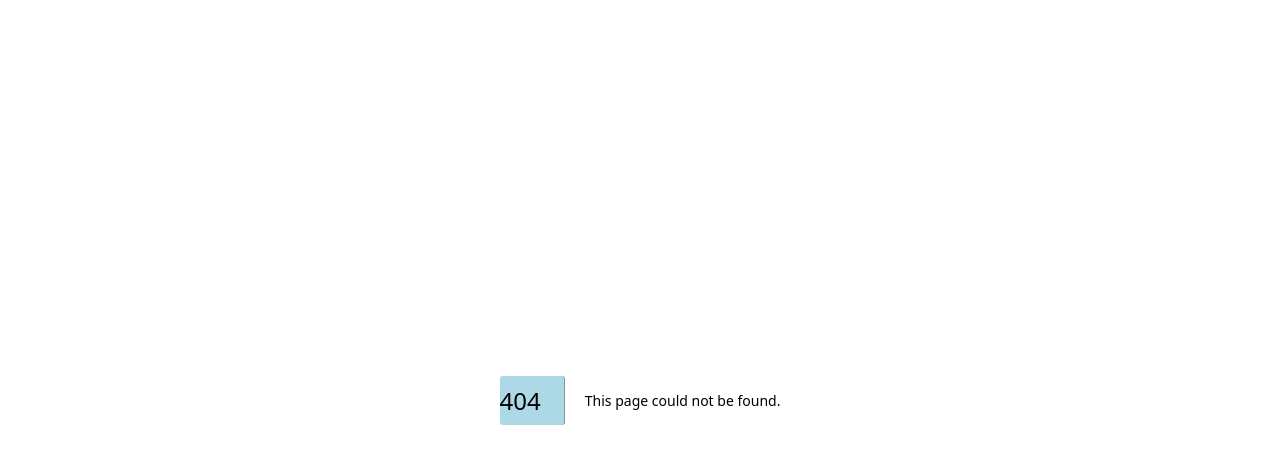
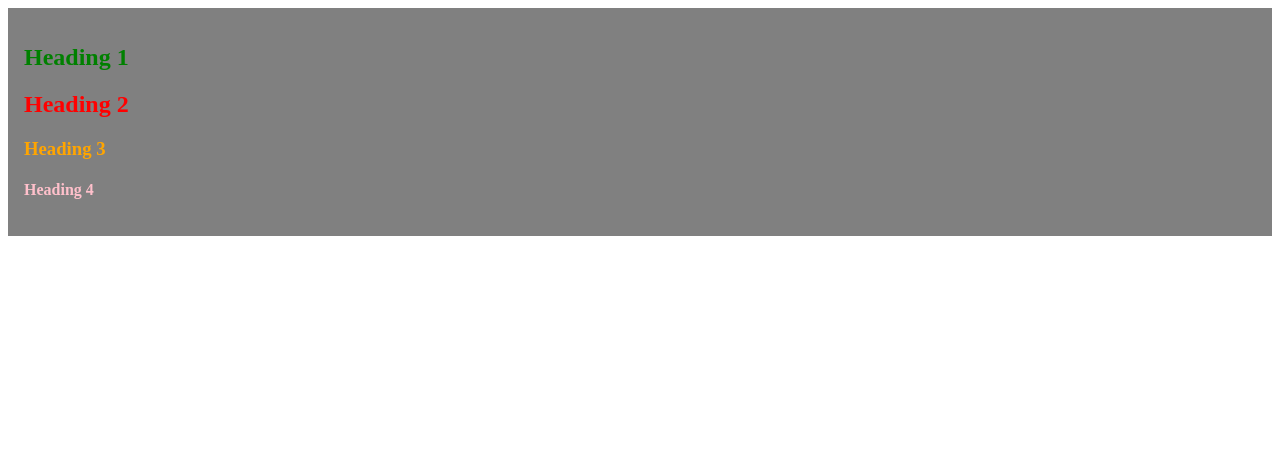
Before and after one commit to Nikhil1254/learn_nextjs, a Next.js app: page /product in a window 1280 px wide. Before the commit this address had no page. Shown: the top 464 px of the page. Built offline with nearby package versions, Linux system fonts and the light colour scheme.

Commit message:
modular styling in nextjs

```diff
--- /dev/null
+++ b/src/app/product/page.js
@@ -0,0 +1,20 @@
+'use client';
+import style1 from '@/style/style1.module.css';
+import style2 from '@/style/style2.module.css';
+import style3 from '@/style/style3.module.css';
+import style4 from '@/style/style4.module.css';
+
+
+export default function Product(){
+
+
+    return <>
+        <div className={`${style1.main} ${style1.bgGrey}`}>
+            <h2 className={style2.heading}>Heading 1</h2>
+            <h2 className={style3.heading}>Heading 2</h2>
+            <h3 className={style4.heading}>Heading 3</h3>
+
+            <h4 id={style4.myHeading}>Heading 4</h4>
+        </div>
+    </>
+}
--- /dev/null
+++ b/src/style/style1.module.css
@@ -0,0 +1,9 @@
+.main {
+    padding: 1rem;
+    background-color: lightcyan;
+    border-radius: "3px";
+}
+
+.bgGrey{
+    background-color: grey;
+}
--- /dev/null
+++ b/src/style/style2.module.css
@@ -0,0 +1,3 @@
+.heading{
+    color: green;
+}
--- /dev/null
+++ b/src/style/style3.module.css
@@ -0,0 +1,3 @@
+.heading{
+    color: red;
+}
--- /dev/null
+++ b/src/style/style4.module.css
@@ -0,0 +1,7 @@
+.heading{
+    color: orange;
+}
+
+#myHeading{
+    color : pink;
+}
```
